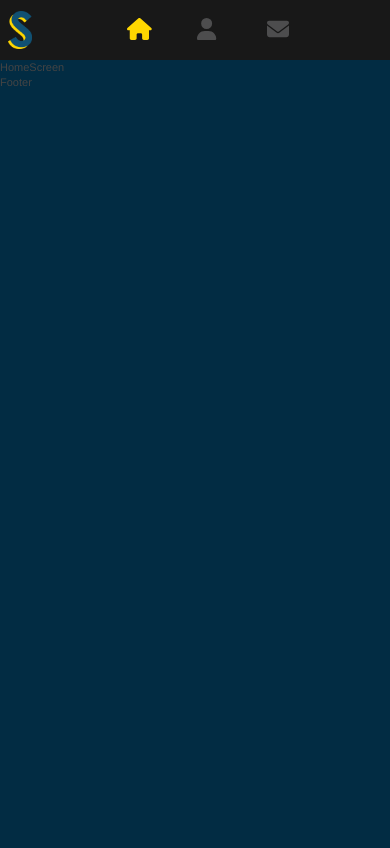
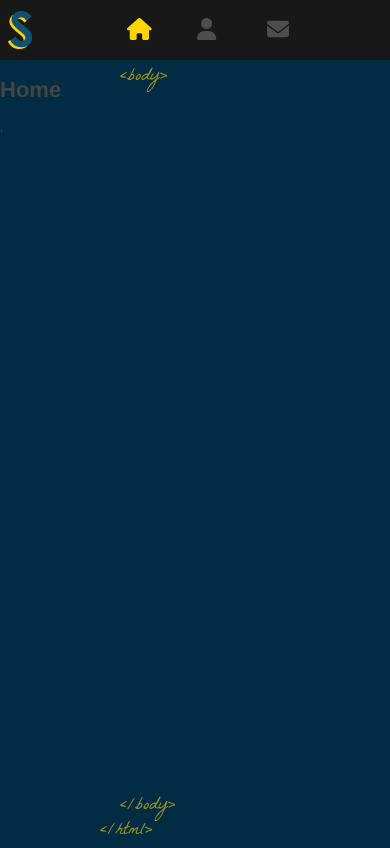
Before and after one commit to Karmveer27/personal-website, a React (Vite) app in the folder frontend/: page / in a window 390 px wide. Shown: the top 848 px of the page. Built offline with nearby package versions, Linux system fonts and the light colour scheme.

Commit message:
Added html tags on layput pages for visual effects

```diff
--- a/frontend/src/App.jsx
+++ b/frontend/src/App.jsx
@@ -1,18 +1,21 @@
+import { Route, Routes } from 'react-router-dom'
+import Home from "./components/Home/index.jsx"
 
-import Nav from './components/Nav/index.jsx';
-import Footer from './components/Footer.jsx';
-import { Outlet } from 'react-router-dom';
+import Layout from './components/Layout'
+
+import './App.scss'
 
 function App() {
-    return (
-        <div className="d-flex flex-column min-vh-100">
-            <Nav />
-            <main className="flex">
-                    <Outlet />
-            </main>
-            <Footer />
-        </div>
-    );
+  return (
+    <>
+      <Routes>
+        <Route path="/" element={<Layout />}>
+          <Route index element={<Home />} />
+
+        </Route>
+      </Routes>
+    </>
+  )
 }
 
-export default App;
+export default App
--- a/frontend/src/App.scss
+++ b/frontend/src/App.scss
@@ -1,7 +1,7 @@
 $primary-color: #ffd700;
 
 @import 'animate.css';
-@import '~loaders.css/src/animations/pacman.scss';
+
 
 @font-face {
   font-family: 'Helvetica Neue';
--- a/frontend/src/components/Footer.jsx
+++ /dev/null
@@ -1,9 +0,0 @@
-function Footer(){
-    return(
-        <>
-            Footer
-        </>
-    )
-}
-
-export default Footer;
--- /dev/null
+++ b/frontend/src/components/Home/index.jsx
@@ -0,0 +1,6 @@
+function Home(){
+    return(
+        <h1>Home</h1>
+    )
+}
+export default Home
--- /dev/null
+++ b/frontend/src/components/Layout/index.jsx
@@ -0,0 +1,23 @@
+import { Outlet } from 'react-router-dom'
+import Nav from '../Nav/'
+import './index.scss'
+
+const Layout = () => {
+  return (
+    <div className="App">
+    <Nav />
+    <div className="page">
+      <span className="tags top-tags">&lt;body&gt;</span>
+
+      <Outlet  />
+      <span className="tags bottom-tags">
+        &lt;/body&gt;
+        <br />
+        <span className="bottom-tag-html">&lt;/html&gt;</span>
+      </span>
+    </div>
+  </div>
+  )
+}
+
+export default Layout
--- /dev/null
+++ b/frontend/src/components/Layout/index.scss
@@ -0,0 +1,165 @@
+.page {
+    width: 100%;
+    height: 100%;
+    position: absolute;
+
+
+  }
+
+  .top-tags {
+    bottom: auto;
+    top: 65px;
+  }
+
+  .tags {
+    color: #ffd700;
+    opacity: 0.6;
+    position: absolute;
+    bottom: 0;
+    left: 120px;
+    font-size: 18px;
+    font-family: 'La Belle Aurore', cursive;
+  }
+
+  .bottom-tag-html {
+    margin-left: -20px;
+  }
+
+  .container {
+    width: 100%;
+    will-change: contents;
+    height: 90%;
+    min-height: 566px;
+    position: absolute;
+    opacity: 0;
+    top: 5%;
+    margin: 0 auto;
+    z-index: 1;
+    transform-style: preserve-3d;
+    animation: fadeIn 1s forwards;
+    animation-delay: 1s;
+  }
+
+  .container.contact-page,
+  .container.about-page,
+  .container.portfolio-page {
+
+      h1 {
+        font-size: 53px;
+        font-family: 'Coolvetica';
+        color: #ffd700;
+        font-weight: 400;
+        margin-top: 0;
+        position: relative;
+        margin-bottom: 40px;
+        left: -10px;
+
+        &:before {
+          content: '<h1>';
+          font-family: 'La Belle Aurore', cursive;
+          color: #ffd700;
+          font-size: 18px;
+          position: absolute;
+          margin-top: -10px;
+          left: -10px;
+          opacity: 0.6;
+          line-height: 18px;
+        }
+
+        &:after {
+          content: '<h1/>';
+          font-family: 'La Belle Aurore', cursive;
+          color: #ffd700;
+          font-size: 18px;
+          line-height: 18px;
+          position: absolute;
+          left: -30px;
+          bottom: -20px;
+          margin-left: 20px;
+          opacity: 0.6;
+        }
+      }
+
+      p {
+        font-size: 13px;
+        color: #fff;
+        font-family: sans-serif;
+        font-weight: 300;
+        max-width: fit-content;
+        animation: pulse 1s;
+        &:nth-of-type(1) {
+          animation-delay: 1.1s;
+        }
+        &:nth-of-type(2) {
+          animation-delay: 1.2s;
+        }
+        &:nth-of-type(3) {
+          animation-delay: 1.3s;
+        }
+      }
+
+    .text-zone {
+      position: absolute;
+      left: 10%;
+      top: 50%;
+      transform: translateY(-50%);
+      width: 35%;
+      vertical-align: middle;
+      display: table-cell;
+      max-height: 90%;
+    }
+
+    .text-animate-hover {
+      &:hover {
+        color: #fff;
+      }
+    }
+  }
+
+  @media screen and (max-width: 1200px) {
+    .page {
+      position: initial;
+    }
+
+    .container {
+      position: initial;
+      height: auto;
+      min-height: auto;
+
+      &.contact-page,
+      &.about-page,
+      &.portfolio-page {
+        .text-zone {
+          position: initial;
+          transform: none;
+          width: 100%;
+          display: block;
+          padding: 20px;
+          box-sizing: border-box;
+        }
+      }
+
+      &.portfolio-page {
+        width: 100%;
+        padding: 20px;
+        box-sizing: border-box;
+
+        h1.page-title {
+          margin-left: 20px;
+          margin-top: 20px;
+        }
+
+        .image-box {
+          height: 200px;
+          max-width: calc(50% - 10px);
+        }
+      }
+    }
+
+    .stage-cube-cont {
+      position: initial;
+      width: 100%;
+      height: 0%;
+      overflow: visible;
+    }
+  }
--- a/frontend/src/main.jsx
+++ b/frontend/src/main.jsx
@@ -1,23 +1,15 @@
 import React from 'react'
-import ReactDOM from 'react-dom/client'
-import App from './App.jsx'
+import ReactDOM from 'react-dom'
+import { BrowserRouter } from 'react-router-dom'
+import App from './App'
 import './index.scss'
-import {createBrowserRouter, createRoutesFromElements, Route, RouterProvider} from "react-router-dom";
-import HomeScreen from "./screens/HomeScreen.jsx";
-import TestScreen from "./screens/TestScreen.jsx";
 
-const router = createBrowserRouter(
-    createRoutesFromElements(
-        <Route path="/"  element={<App />}>
-            <Route index={true} element={<HomeScreen />} />
-            <Route path={"/test"} element={<TestScreen />} />
-        </Route>
-    )
+ReactDOM.render(
+  <React.StrictMode>
+    <BrowserRouter>
+      <App />
+    </BrowserRouter>
+    ,
+  </React.StrictMode>,
+  document.getElementById('root')
 )
-
-const root = document.getElementById("root");
-ReactDOM.createRoot(root).render(
-    <React.StrictMode>
-            <RouterProvider router={router} />
-    </React.StrictMode>
-);
```
